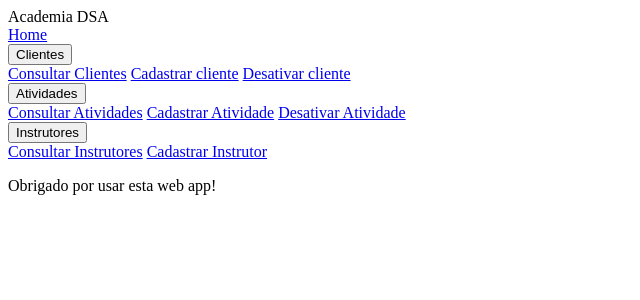
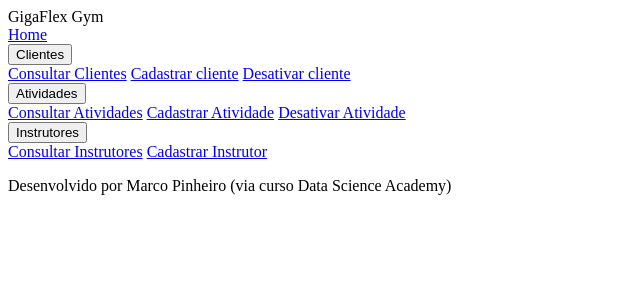
Before and after one commit to mpinheiro19/SimpleWebApp, a Python web app: template templates/atividades/index.html in a window 1280 px wide. Shown: the top 300 px of the page, without its empty margins (0-640 px from the left). Run offline with Jinja, Linux system fonts and the light colour scheme; the template is opened without the code that fills it, so the values that code supplies are empty; some libraries are stand-ins or nearby versions.

```diff
--- a/templates/base.html
+++ b/templates/base.html
@@ -13,7 +13,7 @@
 
 <header>
   <hgroup id="header">
-    <span>Academia DSA</span>
+    <span>GigaFlex Gym</span>
   </hgroup>
   <nav class="navbar">
     <a id="home" href="/">Home</a>
@@ -40,7 +40,7 @@
       </button>
       <div class="dropdown-content">
         <a href="/instrutores">Consultar Instrutores</a>
-        <a href="/instrutores/new">Cadastrar Instrutor</a>
+        <a href="/instrutores/novo">Cadastrar Instrutor</a>
       </div>
     </div>
   </nav>
@@ -53,7 +53,7 @@
 
 <footer class="footer">
   <p>
-    Obrigado por usar esta web app!
+    Desenvolvido por Marco Pinheiro (via curso Data Science Academy)
   </p>
 
 </footer>
```
